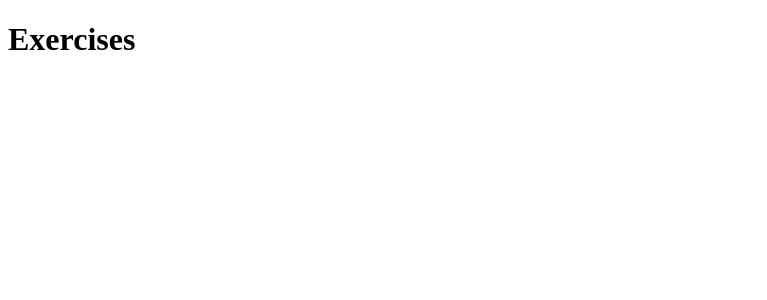
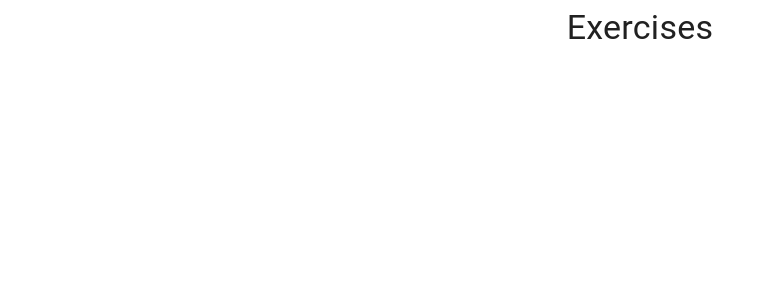
Before and after one commit to bhadreshdesai/react-material-ui, a React (Create React App) app: page / in a window 1280 px wide. Shown: the top 300 px of the page, without its empty margins (0-767 px from the left). Built offline with nearby package versions, Linux system fonts and the light colour scheme.

Commit message:
1. Use Material-UI to render heading

```diff
--- a/src/App.js
+++ b/src/App.js
@@ -1,7 +1,12 @@
-import React, { Component } from "react";
+import React from "react";
+import Typography from "@material-ui/core/Typography";
 
-export default class App extends Component {
+export default class App extends React.Component {
   render() {
-    return <h1>Exercises</h1>;
+    return (
+      <Typography variant="h4" align="center" gutterBottom={true}>
+        Exercises
+      </Typography>
+    );
   }
 }
```
Also changed, not shown: src/README.md (added).
